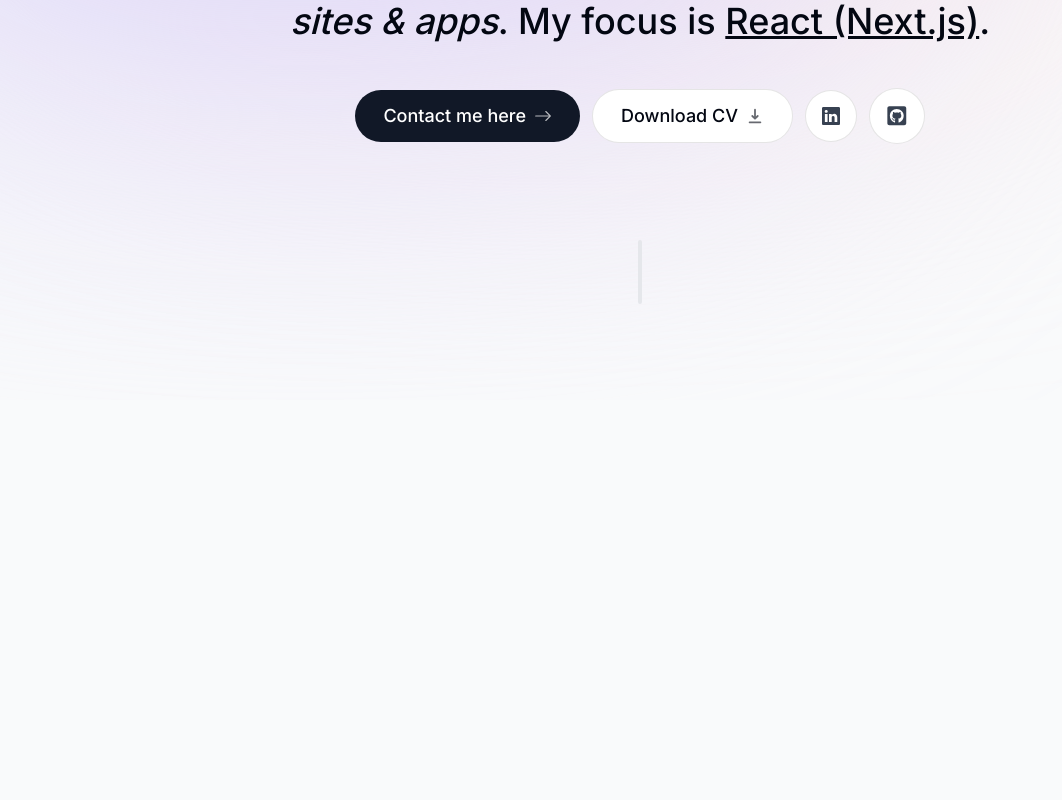
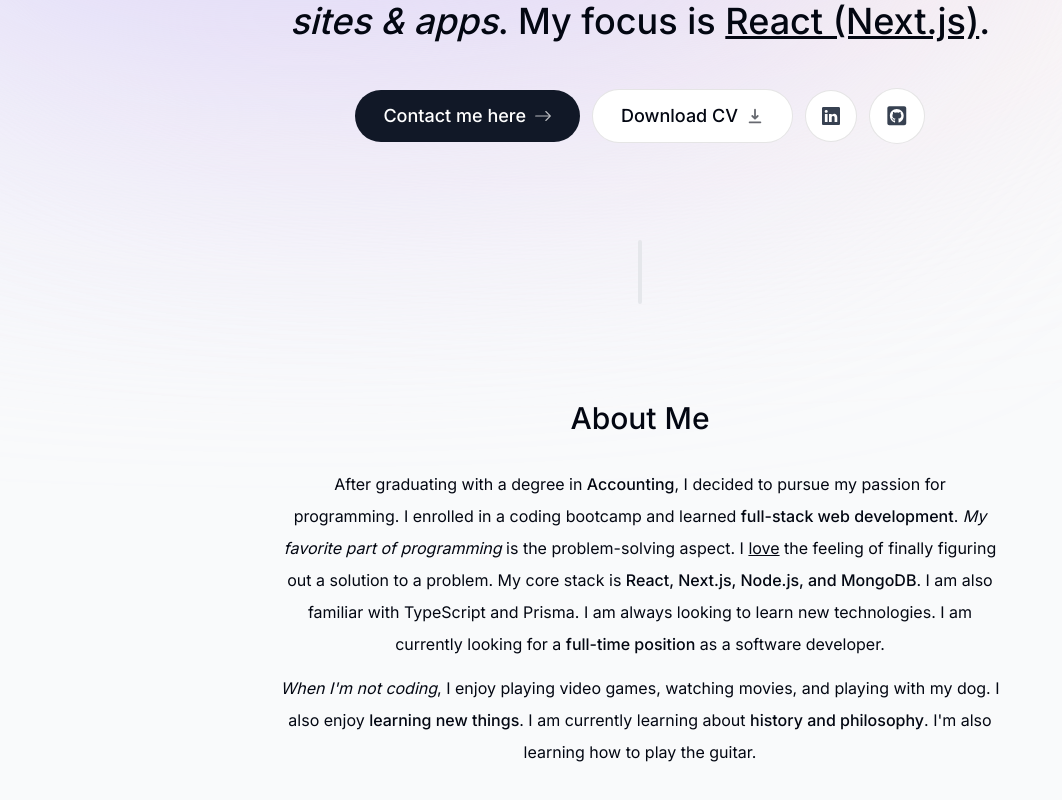
Before and after one commit to pasan1227/portfolio, a Next.js app: page / in a window 1280 px wide. Shown: the part 418-1218 px from the top of the page, without its empty margins (0-1062 px from the left). Before the commit the page ends 818 px from the top, so only its background shows below. Built offline with nearby package versions, Linux system fonts and the light colour scheme.

Commit message:
About section

```diff
--- a/app/page.tsx
+++ b/app/page.tsx
@@ -1,3 +1,4 @@
+import About from "@/components/About";
 import Intro from "@/components/Intro";
 import SectionDivider from "@/components/SectionDivider";
 
@@ -6,6 +7,7 @@
     <main className="flex flex-col items-center px-4">
       <Intro />
       <SectionDivider />
+      <About />
     </main>
   );
 }
--- /dev/null
+++ b/components/About.tsx
@@ -0,0 +1,47 @@
+"use client";
+
+import React from "react";
+import { motion } from "framer-motion";
+
+import SectionHeading from "./SectionHeading";
+
+export default function About() {
+  return (
+    <motion.section
+      className="mb-28 max-w-[45rem] text-center leading-8 sm:mb-40 scroll-mt-28"
+      initial={{ opacity: 0, y: 100 }}
+      animate={{ opacity: 1, y: 0 }}
+      transition={{ delay: 0.175 }}
+      id="about"
+    >
+      <SectionHeading>About me</SectionHeading>
+
+      <p className="mb-3">
+        After graduating with a degree in{" "}
+        <span className="font-medium">Accounting</span>, I decided to pursue my
+        passion for programming. I enrolled in a coding bootcamp and learned{" "}
+        <span className="font-medium">full-stack web development</span>.{" "}
+        <span className="italic">My favorite part of programming</span> is the
+        problem-solving aspect. I <span className="underline">love</span> the
+        feeling of finally figuring out a solution to a problem. My core stack
+        is{" "}
+        <span className="font-medium">
+          React, Next.js, Node.js, and MongoDB
+        </span>
+        . I am also familiar with TypeScript and Prisma. I am always looking to
+        learn new technologies. I am currently looking for a{" "}
+        <span className="font-medium">full-time position</span> as a software
+        developer.
+      </p>
+
+      <p>
+        <span className="italic">When I'm not coding</span>, I enjoy playing
+        video games, watching movies, and playing with my dog. I also enjoy{" "}
+        <span className="font-medium">learning new things</span>. I am currently
+        learning about{" "}
+        <span className="font-medium">history and philosophy</span>. I'm also
+        learning how to play the guitar.
+      </p>
+    </motion.section>
+  );
+}
--- /dev/null
+++ b/components/SectionHeading.tsx
@@ -0,0 +1,13 @@
+import React from "react";
+
+type SectionHeadingProps = {
+  children: React.ReactNode;
+};
+
+export default function SectionHeading({ children }: SectionHeadingProps) {
+  return (
+    <h2 className="text-3xl font-medium capitalize mb-8 text-center">
+      {children}
+    </h2>
+  );
+}
```
